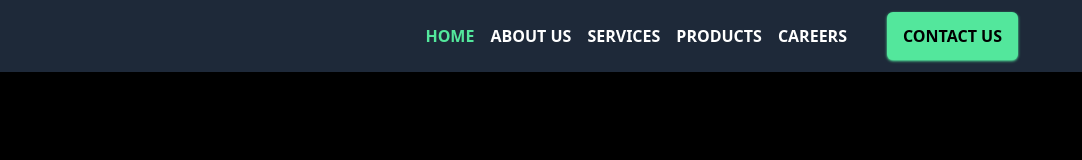
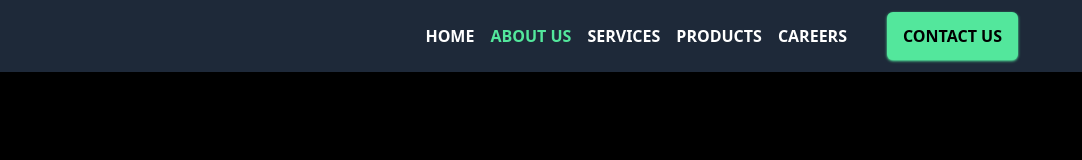
Before and after one commit to yousuf292/eetel, a website: page about.html in a window 1280 px wide. Shown: the full height of the page, 198-1280 px from the left. Drawn offline with Linux system fonts and the light colour scheme.

Commit message:
about colour

```diff
--- a/about.html
+++ b/about.html
@@ -22,8 +22,8 @@
             </button>
             <!-- Desktop Menu -->
             <ul class="hidden lg:flex items-center gap-x-4 uppercase font-semibold">
-                <li class="text-[#53E79C] hover:text-[#53E79C]"><a href="index.html">Home</a></li>
-                <li class="hover:text-[#53E79C]"><a href="about.html">About Us</a></li>
+                <li class="hover:text-[#53E79C]"><a href="index.html">Home</a></li>
+                <li class="text-[#53E79C] hover:text-[#53E79C]"><a href="about.html">About Us</a></li>
                 <li class="hover:text-[#53E79C]"><a href="#">Services</a></li>
                 <li class="hover:text-[#53E79C]"><a href="#">Products</a></li>
                 <li class="hover:text-[#53E79C]"><a href="#">Careers</a></li>
```
